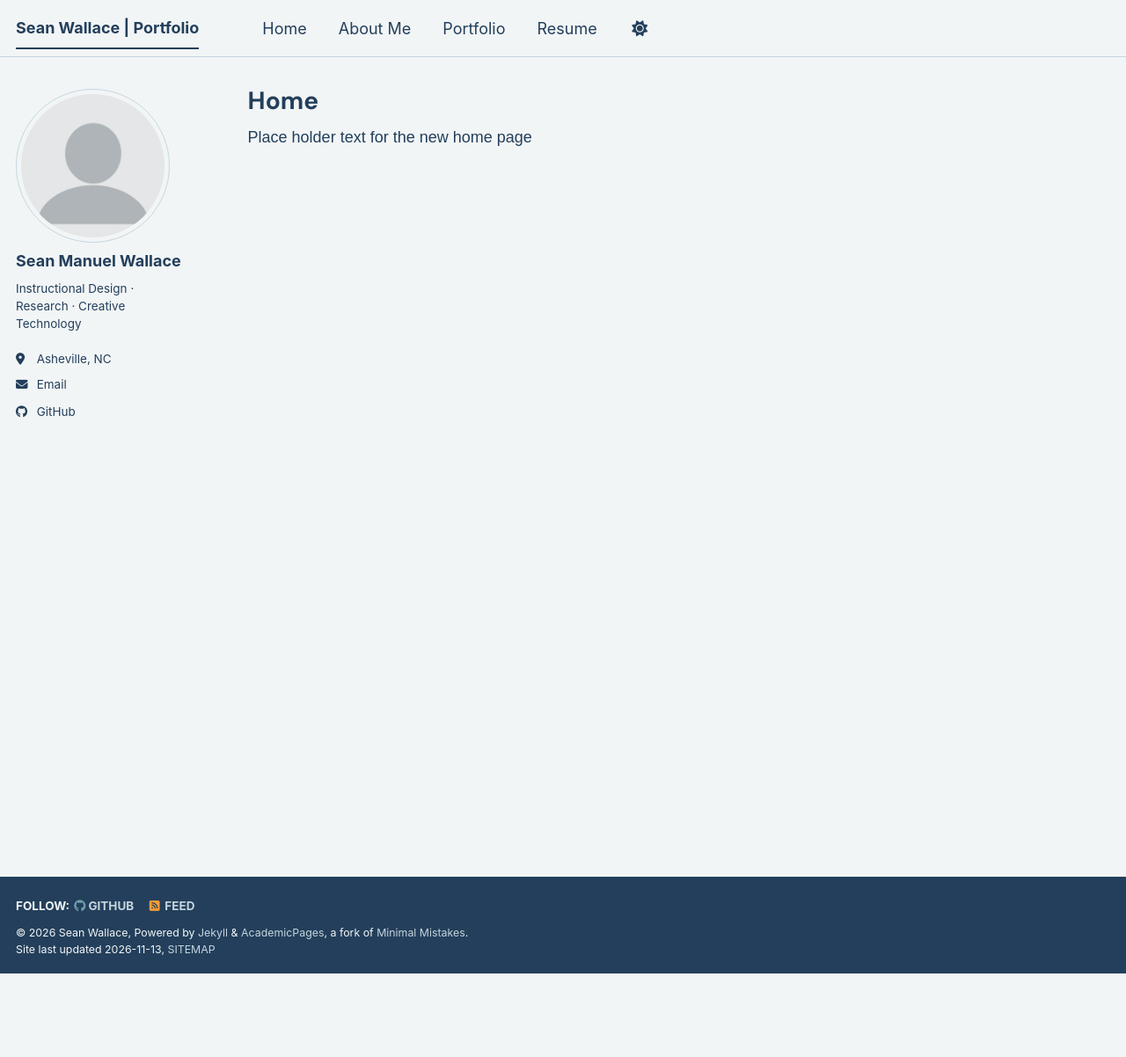
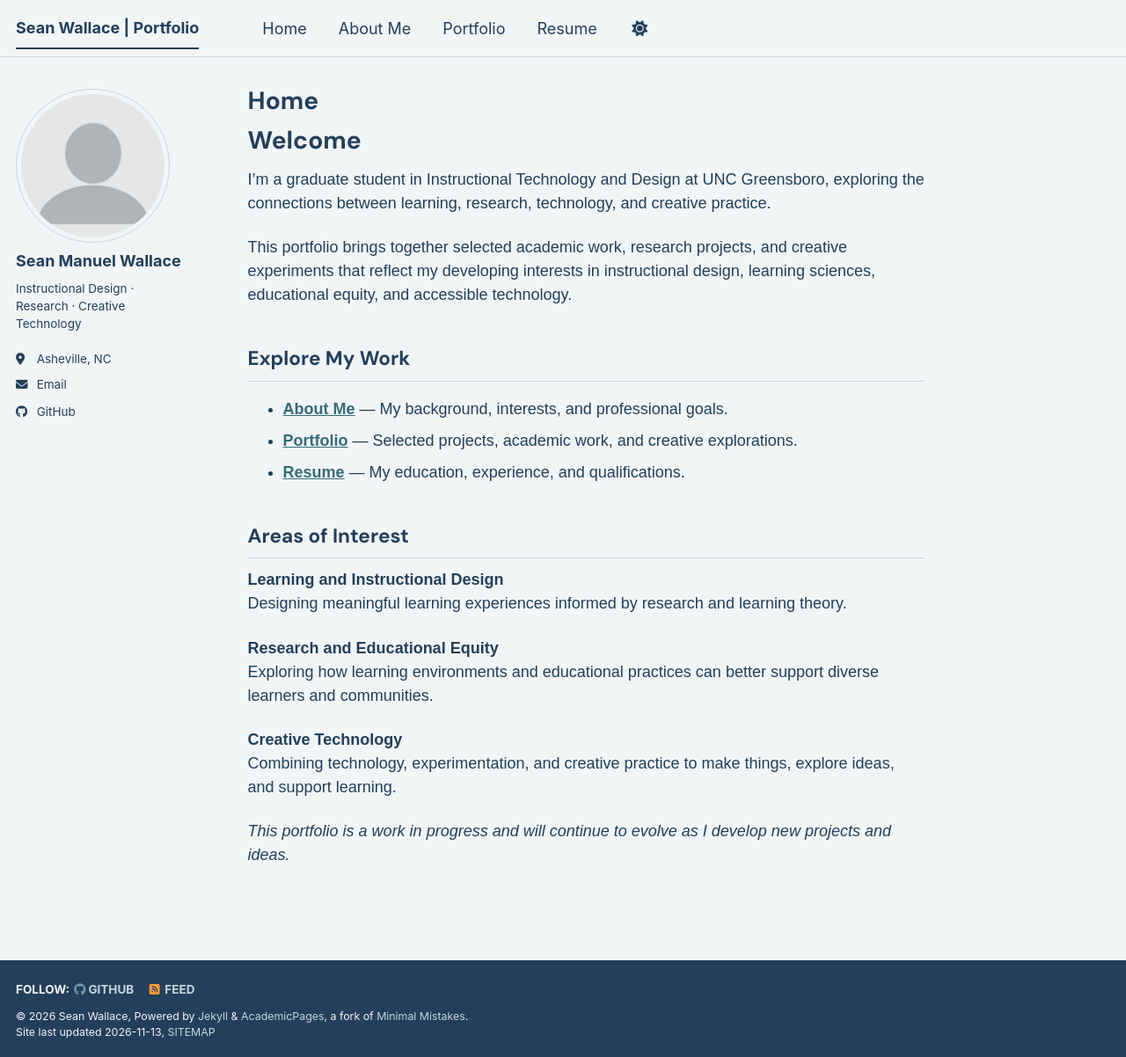
Before and after one commit to seanwallace504/seanwallace504.github.io, a Jekyll site: the page built from _pages/home.md, in a window 1280 px wide and 1202 px high. Shown: the whole window at 88% size. Built offline with Jekyll 4.4.1, drawn with Linux system fonts in a browser that asks for light colours; a style sheet for code colours, icons or effects is not loaded.

Commit message:
Update home.md

```diff
--- a/_pages/home.md
+++ b/_pages/home.md
@@ -3,4 +3,27 @@ permalink: /
 title: "Home"
 author_profile: true
 ---
-Place holder text for the new home page
+# Welcome
+
+I'm a graduate student in Instructional Technology and Design at UNC Greensboro, exploring the connections between learning, research, technology, and creative practice.
+
+This portfolio brings together selected academic work, research projects, and creative experiments that reflect my developing interests in instructional design, learning sciences, educational equity, and accessible technology.
+
+## Explore My Work
+
+- **[About Me](/about/)** — My background, interests, and professional goals.
+- **[Portfolio](/portfolio/)** — Selected projects, academic work, and creative explorations.
+- **[Resume](/cv/)** — My education, experience, and qualifications.
+
+## Areas of Interest
+
+**Learning and Instructional Design**
+Designing meaningful learning experiences informed by research and learning theory.
+
+**Research and Educational Equity**
+Exploring how learning environments and educational practices can better support diverse learners and communities.
+
+**Creative Technology**
+Combining technology, experimentation, and creative practice to make things, explore ideas, and support learning.
+
+*This portfolio is a work in progress and will continue to evolve as I develop new projects and ideas.*
```
